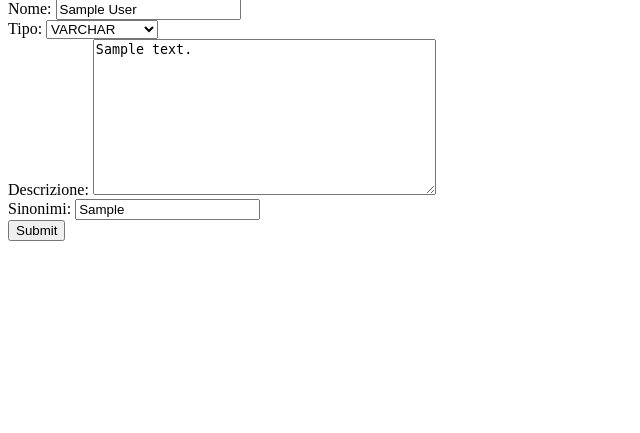
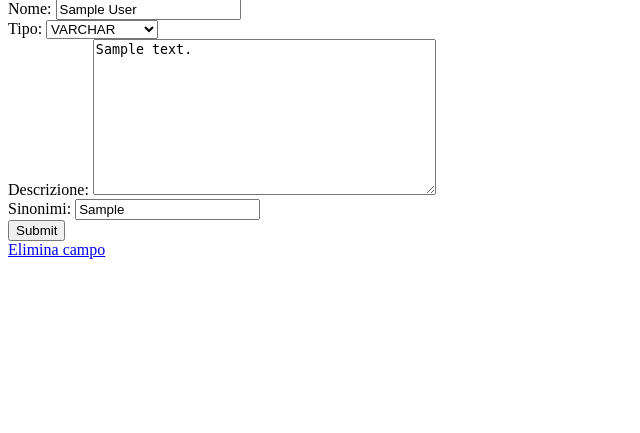
Before and after one commit to Jackpot-Coding/chatSQL, a Django app: page /admin/campo/1 in a window 1280 px wide. Shown: the part 45-478 px from the top of the page, without its empty margins (0-640 px from the left). Run offline with Django 5.2, Linux system fonts and the light colour scheme; a user stored in the database is signed in; tables that the repository leaves empty hold one stand-in row (values such as "Sample post").

Commit message:
aggiunto link per eliminazione campo

```diff
--- a/src/chatSQL/admin/templates/admin/campo.html
+++ b/src/chatSQL/admin/templates/admin/campo.html
@@ -14,5 +14,7 @@
     {{ field_create_form }}
     <button type="submit">Submit</button>
 </form>
-
+{% if editing_id %}
+    <a href="{% url 'model_delete' 'Campo' editing_id %}">Elimina campo</a>
+{% endif %}
 {% endblock content %}
```
